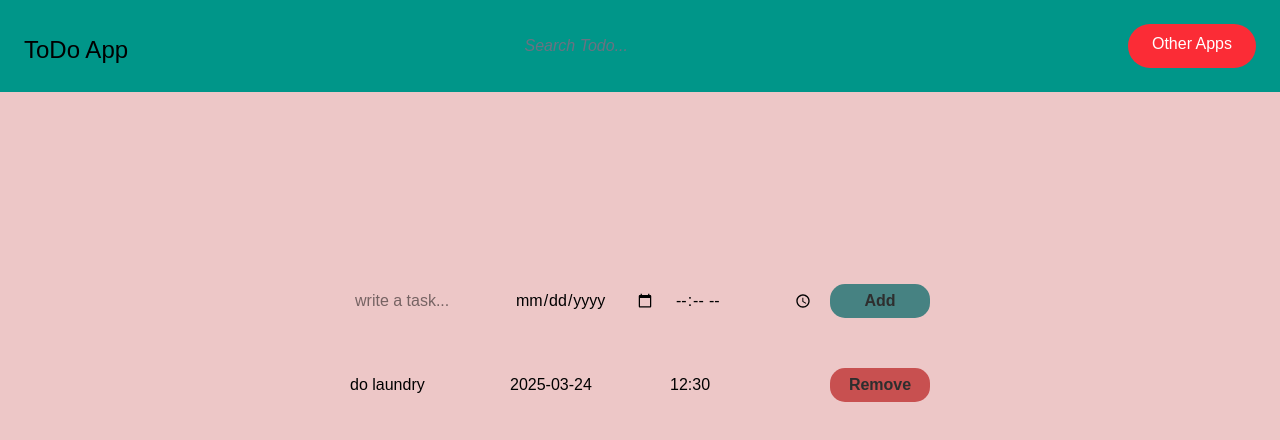
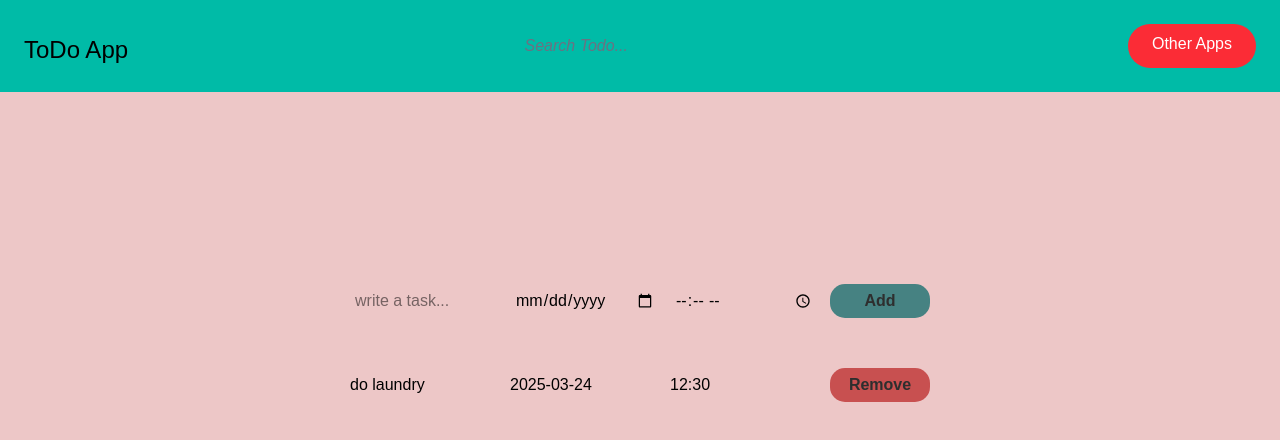
Before and after one commit to seniork7/to-do-list-app, a website with bundled scripts: page index.html in a window 1280 px wide. Built offline with nearby package versions, Linux system fonts and the light colour scheme.

Commit message:
Add minor changes to nav

```diff
--- a/index.html
+++ b/index.html
@@ -14,7 +14,7 @@
     <header>
         <!-- Navbar -->
         <!-- Make the Nav relative so the Hamburger Menu container can be absolute -->
-        <nav class="realative mx-auto p-6 bg-teal-600">
+        <nav class="realative mx-auto p-6 bg-teal-500">
             <!-- Flex container -->
             <div class="flex items-center justify-between">
                 <!-- Logo -->
```
